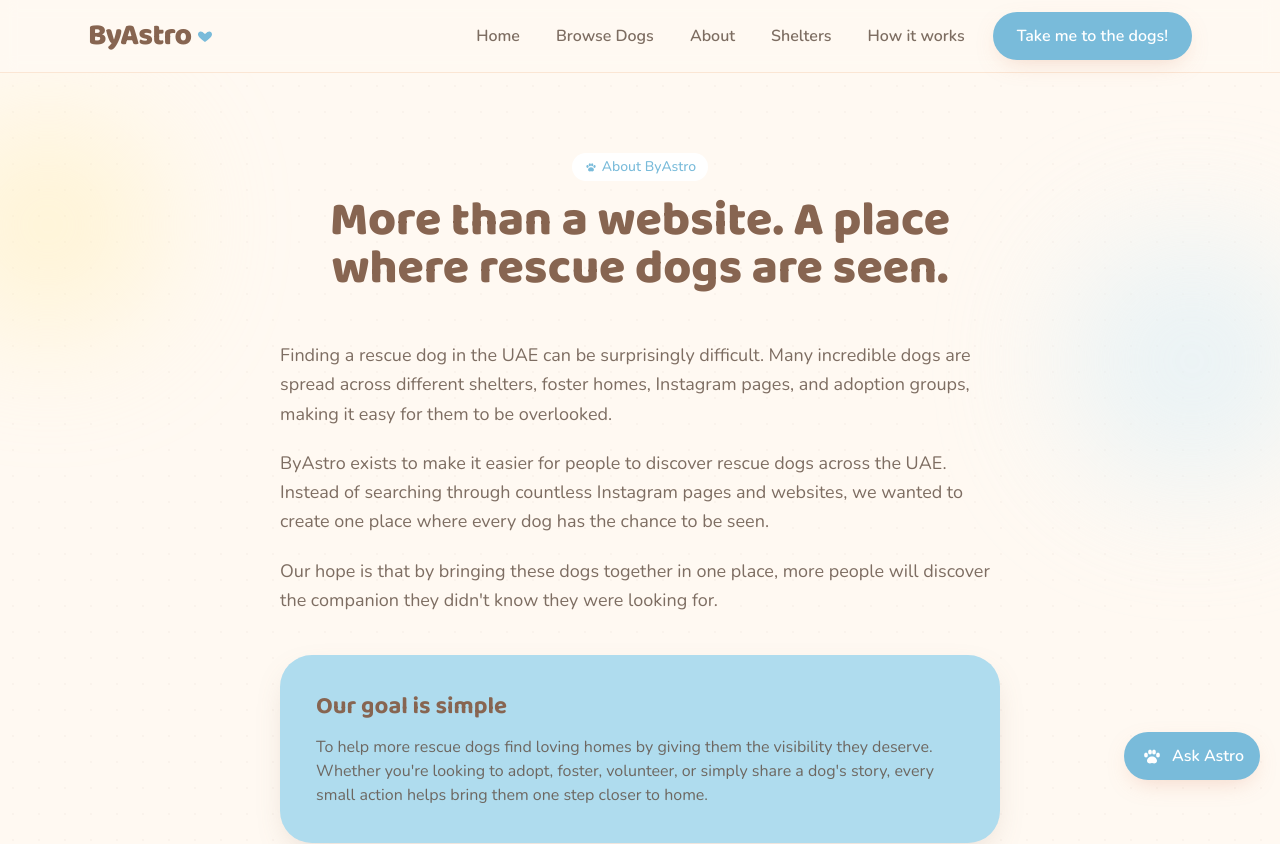
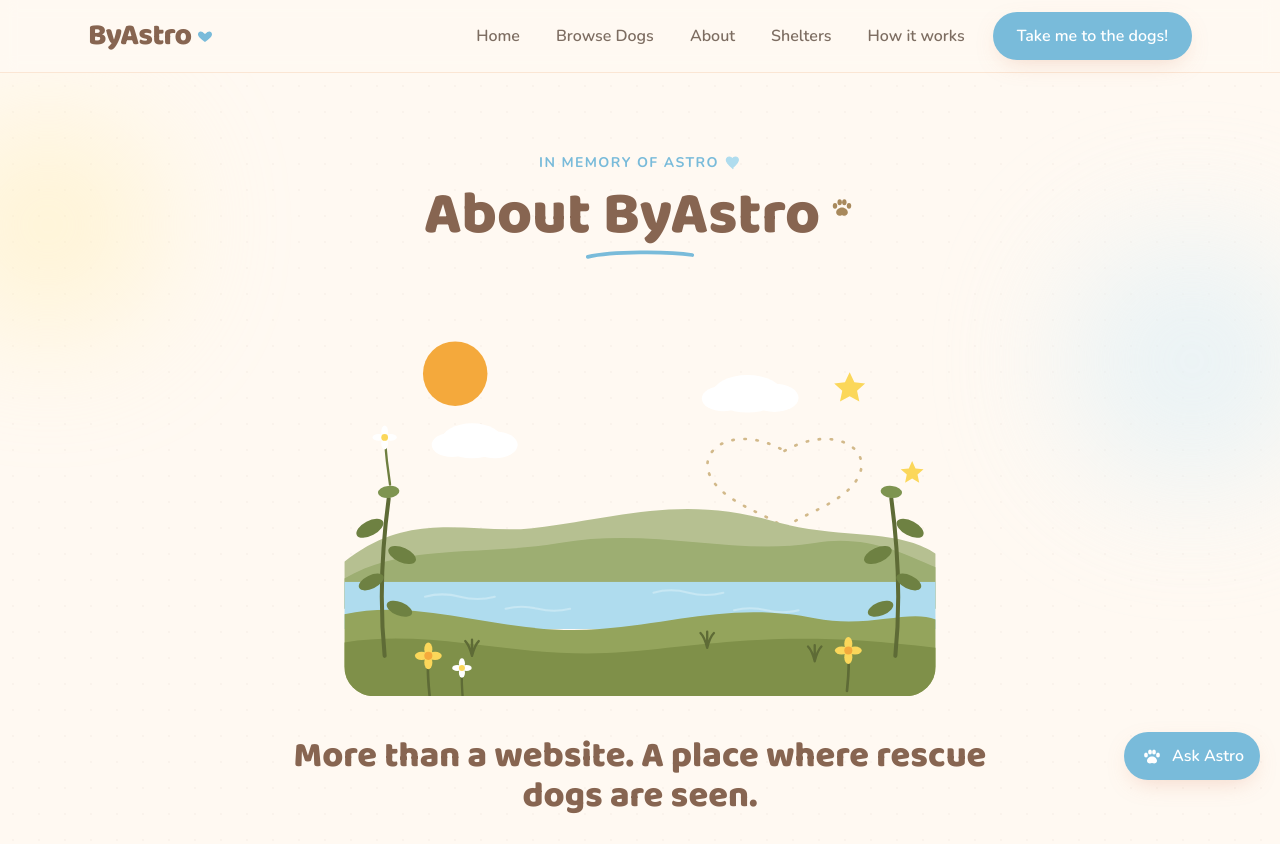
Before and after one commit to andymusa/byastro, a Next.js app: page /about in a window 1280 px wide. Shown: the top 844 px of the page. Built offline with nearby package versions, Linux system fonts and the light colour scheme.

Commit message:
Add illustrated landscape scene to About page header

```diff
--- a/app/about/page.js
+++ b/app/about/page.js
@@ -1,5 +1,6 @@
 import Link from "next/link";
-import { Star, Paw, Heart } from "@/components/icons";
+import { Paw, Heart } from "@/components/icons";
+import AboutScene from "@/components/AboutScene";
 
 export const metadata = {
   title: "About ByAstro — Built in memory of Astro",
@@ -17,16 +18,31 @@ export default function AboutPage() {
       <div className="relative mx-auto max-w-3xl px-4 py-14 sm:px-6 md:py-20">
         {/* Header */}
         <div className="text-center animate-fade-up">
-          <span className="chip bg-white text-sky-deep">
-            <Paw className="h-3.5 w-3.5" /> About ByAstro
-          </span>
-          <h1 className="mt-4 font-hand text-4xl font-extrabold leading-[1.1] text-brown-600 sm:text-5xl">
-            More than a website. A place where rescue dogs are seen.
+          <p className="flex items-center justify-center gap-1.5 text-sm font-bold uppercase tracking-widest text-sky-deep">
+            In memory of Astro
+            <Heart className="h-4 w-4 text-sky-baby" filled />
+          </p>
+          <h1 className="mt-3 inline-flex items-start gap-2 font-hand text-5xl font-extrabold leading-[1.1] text-brown-600 sm:text-6xl">
+            About ByAstro
+            <Paw className="mt-2 h-7 w-7 text-sand-500" />
           </h1>
+          <svg viewBox="0 0 120 12" className="mx-auto mt-1 h-3 w-28 text-sky-deep" fill="none" aria-hidden="true">
+            <path d="M4 8C30 2 90 2 116 6" stroke="currentColor" strokeWidth="4" strokeLinecap="round" />
+          </svg>
         </div>
 
+        {/* Scene */}
+        <div className="mt-8 animate-fade-up">
+          <AboutScene />
+        </div>
+
+        {/* Tagline */}
+        <h2 className="mt-10 text-center font-hand text-3xl font-extrabold text-brown-600 sm:text-4xl">
+          More than a website. A place where rescue dogs are seen.
+        </h2>
+
         {/* Mission */}
-        <div className="mt-12 space-y-5 text-lg leading-relaxed text-ink/80">
+        <div className="mt-8 space-y-5 text-lg leading-relaxed text-ink/80">
           <p>
             Finding a rescue dog in the UAE can be surprisingly difficult. Many
             incredible dogs are spread across different shelters, foster homes,
--- /dev/null
+++ b/components/AboutScene.js
@@ -0,0 +1,154 @@
+// Decorative storybook landscape for the About page — sun, clouds, a dashed
+// heart trail, sage mountains, a calm lake and rolling foreground hills, framed
+// by leafy plants and little flowers. Pure SVG, no image asset.
+export default function AboutScene() {
+  return (
+    <svg
+      viewBox="0 0 1000 600"
+      className="mx-auto w-full max-w-2xl"
+      role="img"
+      aria-label="A calm illustrated landscape with a lake, hills, sun and flowers"
+    >
+      <defs>
+        <clipPath id="scene-clip">
+          <rect x="60" y="270" width="880" height="330" rx="44" />
+        </clipPath>
+      </defs>
+
+      {/* Sky elements (float above the landscape) */}
+      <circle cx="225" cy="120" r="48" fill="#F4A93C" />
+
+      {/* clouds */}
+      <g fill="#FFFFFF">
+        <g transform="translate(250 220)">
+          <ellipse cx="0" cy="0" rx="46" ry="26" />
+          <ellipse cx="34" cy="6" rx="34" ry="20" />
+          <ellipse cx="-30" cy="6" rx="30" ry="18" />
+        </g>
+        <g transform="translate(660 150)">
+          <ellipse cx="0" cy="0" rx="52" ry="28" />
+          <ellipse cx="40" cy="6" rx="36" ry="21" />
+          <ellipse cx="-36" cy="7" rx="32" ry="19" />
+        </g>
+      </g>
+
+      {/* stars */}
+      <path
+        d="M812 118l7 15 16 1.6-12 11 3.4 16-14.4-8-14.4 8 3.4-16-12-11 16-1.6z"
+        fill="#FBD75A"
+      />
+      <path
+        d="M905 250l5 11 12 1.2-9 8 2.5 12-10.5-6-10.5 6 2.5-12-9-8 12-1.2z"
+        fill="#FBD75A"
+      />
+
+      {/* dashed heart trail */}
+      <path
+        d="M715 235c80-46 150 6 95 58-30 28-78 40-95 58-17-18-65-30-95-58-55-52 15-104 95-58z"
+        fill="none"
+        stroke="#D2B98A"
+        strokeWidth="4"
+        strokeLinecap="round"
+        strokeDasharray="2 16"
+      />
+
+      {/* little daisy floating left */}
+      <g transform="translate(120 215)">
+        <path d="M0 0 C2 26 4 44 8 70" fill="none" stroke="#6E7E3F" strokeWidth="3.5" strokeLinecap="round" />
+        <g fill="#FFFFFF">
+          <ellipse cx="0" cy="-9" rx="5" ry="9" />
+          <ellipse cx="0" cy="9" rx="5" ry="9" />
+          <ellipse cx="-9" cy="0" rx="9" ry="5" />
+          <ellipse cx="9" cy="0" rx="9" ry="5" />
+        </g>
+        <circle cx="0" cy="0" r="5" fill="#FBD75A" />
+      </g>
+
+      {/* ---- The landscape ---- */}
+      <g clipPath="url(#scene-clip)">
+        {/* back mountains */}
+        <path d="M60 470 L60 400 C160 320 250 360 340 350 C470 335 560 300 700 340 C800 368 880 348 940 388 L940 470 Z" fill="#B6C091" />
+        <path d="M60 470 L60 425 C150 372 260 392 380 372 C520 348 640 392 760 372 C840 358 900 392 940 408 L940 470 Z" fill="#9DAE72" />
+
+        {/* lake */}
+        <rect x="60" y="430" width="880" height="70" fill="#AFDCEE" />
+        <g stroke="#CDEAF5" strokeWidth="3" strokeLinecap="round" opacity="0.8">
+          <path d="M180 452 q26 -7 52 0 t52 0" fill="none" />
+          <path d="M520 446 q26 -7 52 0 t52 0" fill="none" />
+          <path d="M300 470 q24 -6 48 0 t48 0" fill="none" />
+          <path d="M640 472 q24 -6 48 0 t48 0" fill="none" />
+        </g>
+
+        {/* foreground hills */}
+        <path d="M60 600 L60 478 C180 452 300 512 440 500 C560 490 640 460 760 484 C840 500 900 470 940 486 L940 600 Z" fill="#94A45C" />
+        <path d="M60 600 L60 520 C200 498 320 548 480 534 C620 522 720 500 940 528 L940 600 Z" fill="#7F9049" />
+
+        {/* grass tufts */}
+        <g stroke="#5E6B36" strokeWidth="3.5" strokeLinecap="round" fill="none">
+          <path d="M250 540 q-4 -16 -10 -22 M250 540 q0 -18 0 -24 M250 540 q4 -16 10 -22" />
+          <path d="M600 528 q-4 -16 -10 -22 M600 528 q0 -18 0 -24 M600 528 q4 -16 10 -22" />
+          <path d="M760 548 q-4 -16 -10 -22 M760 548 q0 -18 0 -24 M760 548 q4 -16 10 -22" />
+        </g>
+
+        {/* foreground flowers inside the scene */}
+        <g transform="translate(185 540)">
+          <path d="M0 0 C-2 24 0 40 2 60" fill="none" stroke="#5E6B36" strokeWidth="4" strokeLinecap="round" />
+          <g fill="#FBD75A">
+            <ellipse cx="0" cy="-10" rx="6" ry="10" />
+            <ellipse cx="0" cy="10" rx="6" ry="10" />
+            <ellipse cx="-10" cy="0" rx="10" ry="6" />
+            <ellipse cx="10" cy="0" rx="10" ry="6" />
+          </g>
+          <circle cx="0" cy="0" r="6" fill="#F4A93C" />
+        </g>
+        <g transform="translate(235 558)">
+          <path d="M0 0 C-1 16 0 28 1 42" fill="none" stroke="#5E6B36" strokeWidth="3.5" strokeLinecap="round" />
+          <g fill="#FFFFFF">
+            <ellipse cx="0" cy="-7" rx="4.5" ry="7.5" />
+            <ellipse cx="0" cy="7" rx="4.5" ry="7.5" />
+            <ellipse cx="-7" cy="0" rx="7.5" ry="4.5" />
+            <ellipse cx="7" cy="0" rx="7.5" ry="4.5" />
+          </g>
+          <circle cx="0" cy="0" r="4.5" fill="#FBD75A" />
+        </g>
+        <g transform="translate(810 532)">
+          <path d="M0 0 C2 24 0 40 -2 60" fill="none" stroke="#5E6B36" strokeWidth="4" strokeLinecap="round" />
+          <g fill="#FBD75A">
+            <ellipse cx="0" cy="-10" rx="6" ry="10" />
+            <ellipse cx="0" cy="10" rx="6" ry="10" />
+            <ellipse cx="-10" cy="0" rx="10" ry="6" />
+            <ellipse cx="10" cy="0" rx="10" ry="6" />
+          </g>
+          <circle cx="0" cy="0" r="6" fill="#F4A93C" />
+        </g>
+      </g>
+
+      {/* framing plants (drawn over the clipped scene edges) */}
+      <g transform="translate(120 290)">
+        <path d="M0 250 C-8 170 -4 90 6 16" fill="none" stroke="#5E6B36" strokeWidth="6" strokeLinecap="round" />
+        <g fill="#6E8142">
+          <ellipse cx="-22" cy="60" rx="22" ry="11" transform="rotate(-28 -22 60)" />
+          <ellipse cx="26" cy="100" rx="22" ry="11" transform="rotate(24 26 100)" />
+          <ellipse cx="-20" cy="140" rx="20" ry="10" transform="rotate(-26 -20 140)" />
+          <ellipse cx="22" cy="180" rx="20" ry="10" transform="rotate(22 22 180)" />
+        </g>
+        <g fill="#7E9450">
+          <ellipse cx="6" cy="6" rx="16" ry="9" transform="rotate(-6 6 6)" />
+        </g>
+      </g>
+
+      <g transform="translate(880 290)">
+        <path d="M0 250 C8 170 4 90 -6 16" fill="none" stroke="#5E6B36" strokeWidth="6" strokeLinecap="round" />
+        <g fill="#6E8142">
+          <ellipse cx="22" cy="60" rx="22" ry="11" transform="rotate(28 22 60)" />
+          <ellipse cx="-26" cy="100" rx="22" ry="11" transform="rotate(-24 -26 100)" />
+          <ellipse cx="20" cy="140" rx="20" ry="10" transform="rotate(26 20 140)" />
+          <ellipse cx="-22" cy="180" rx="20" ry="10" transform="rotate(-22 -22 180)" />
+        </g>
+        <g fill="#7E9450">
+          <ellipse cx="-6" cy="6" rx="16" ry="9" transform="rotate(6 -6 6)" />
+        </g>
+      </g>
+    </svg>
+  );
+}
```
